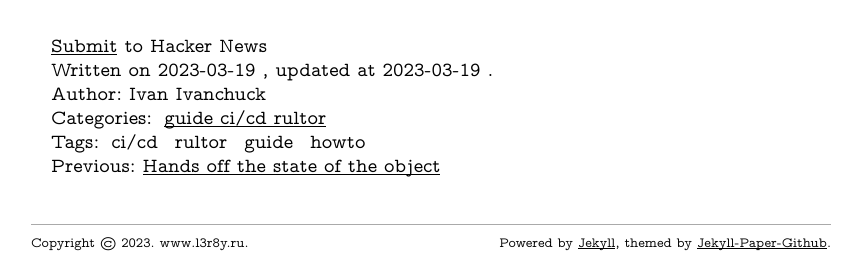
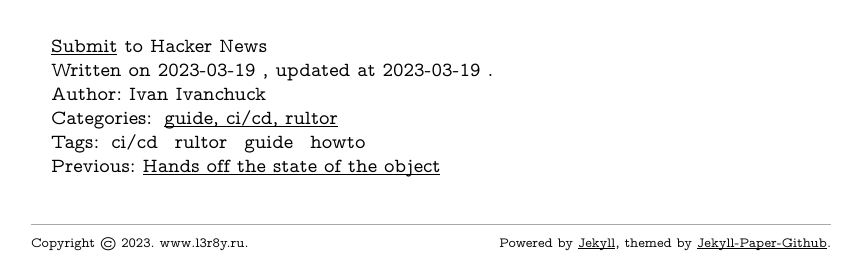
Before and after one commit to l3r8yJ/l3r8yj.github.io, a Jekyll site: the page built from _posts/2023/2023-03-19-how-to-deploy-with-rultor-and-not-shoot-yourself-in-the-foot.md, in a window 1280 px wide and 900 px high, scrolled down 5366 px. Shown: the part 638-897 px from the top of the window, without its empty margins (209-1067 px from the left). Built offline with Jekyll 4.4.1, drawn with Linux system fonts in a browser that asks for light colours; some web fonts are replaced; comment, search, counter and statistics services are not loaded.

Commit message:
categories

```diff
--- a/_posts/2023/2023-03-19-how-to-deploy-with-rultor-and-not-shoot-yourself-in-the-foot.md
+++ b/_posts/2023/2023-03-19-how-to-deploy-with-rultor-and-not-shoot-yourself-in-the-foot.md
@@ -4,7 +4,7 @@ layout: post
 date: '2023-03-19'
 last_modified_at: '2023-03-19'
 categories:
-- guide ci/cd rultor
+- guide, ci/cd, rultor
 tags: ci/cd rultor guide howto
 ---
 
```
